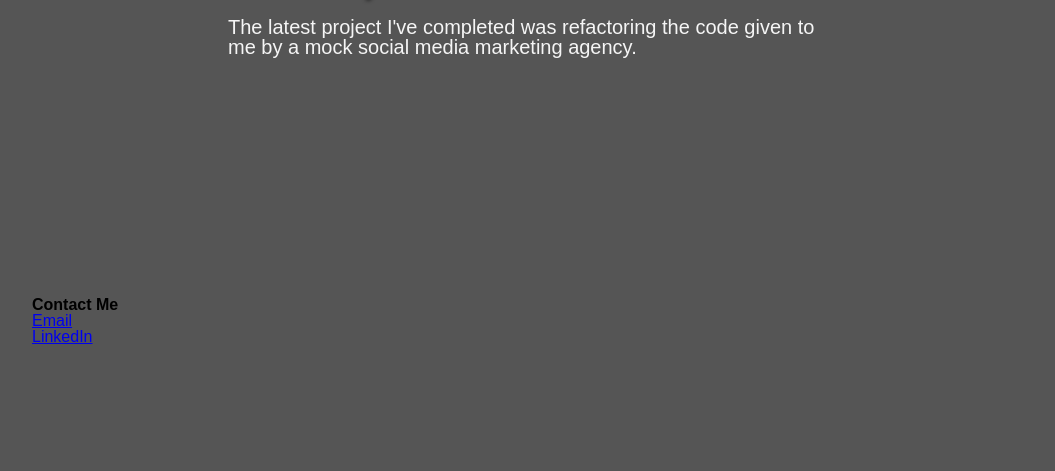
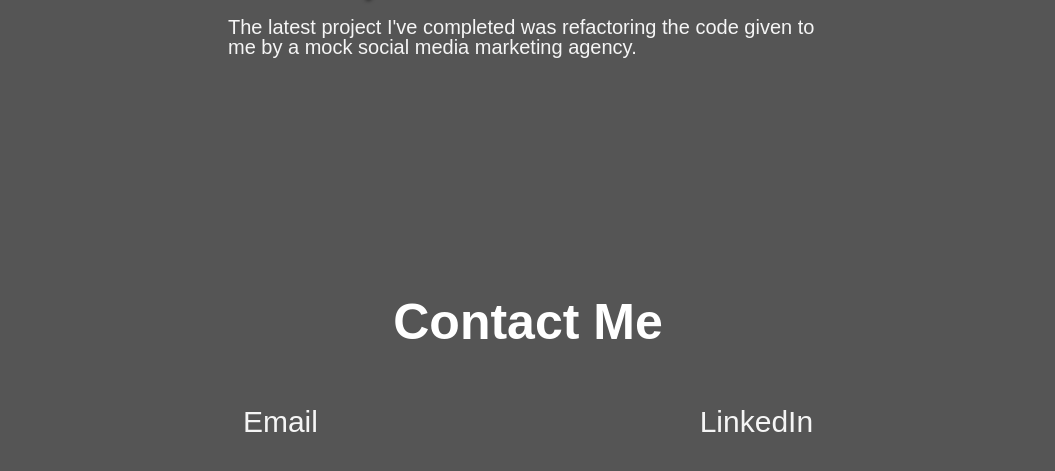
Before and after one commit to frvnlol/challenge-2-portfolio, a plain HTML site: page index.html in a window 1280 px wide. Shown: the part 2143-2614 px from the top of the page, without its empty margins (112-1167 px from the left). Drawn offline with Linux system fonts and the light colour scheme.

Commit message:
added contact me section and css styling

```diff
--- a/index.html
+++ b/index.html
@@ -1,8 +1,8 @@
 <!DOCTYPE html>
 <html lang="en">
   <head>
-    <meta charset="UTF-8">
-    <meta name="viewport" content="width=device-width, initial-scale=1.0">
+    <meta charset="UTF-8" />
+    <meta name="viewport" content="width=device-width, initial-scale=1.0" />
     <title>Francis' Portfolio Website</title>
     <link rel="stylesheet" href="./reset.css" />
     <link rel="stylesheet" href="./style.css" />
@@ -10,6 +10,7 @@
 
   <body>
     <header>
+      <!--Header and Nav-bar section-->
       <h1>my <span class="port">Portfolio</span></h1>
       <nav>
         <ul class="navbar">
@@ -43,11 +44,18 @@
       <!--About Me Section-->
       <section class="about" id="about-me">
         <div class="about-me-img">
-                <img src="./Images/about.jpeg" alt="about me image"/>
+          <img src="./Images/about.jpeg" alt="about me image" />
         </div>
         <article class="about-me">
           <h2>About Me</h2>
-                <p>Lorem ipsum dolor, sit amet consectetur adipisicing elit. Ut dolorem perspiciatis autem facilis quos fugiat? Illo modi quisquam eos enim! Vel eligendi modi ab est architecto fugiat labore assumenda inventore? Lorem ipsum dolor sit amet consectetur, adipisicing elit. Tenetur animi pariatur ad nulla aliquam optio, facilis recusandae consequatur ullam error corporis, voluptatem expedita corrupti maxime eum, vitae dicta laborum ipsa!
+          <p>
+            Lorem ipsum dolor, sit amet consectetur adipisicing elit. Ut dolorem
+            perspiciatis autem facilis quos fugiat? Illo modi quisquam eos enim!
+            Vel eligendi modi ab est architecto fugiat labore assumenda
+            inventore? Lorem ipsum dolor sit amet consectetur, adipisicing elit.
+            Tenetur animi pariatur ad nulla aliquam optio, facilis recusandae
+            consequatur ullam error corporis, voluptatem expedita corrupti
+            maxime eum, vitae dicta laborum ipsa!
           </p>
         </article>
       </section>
@@ -58,25 +66,41 @@
 
         <div class="mywork">
           <article class="row">
-                    <img class="sec-work" src="./Images/tech2.jpeg" alt="computer desktop on wooden desk with notebook, roll of tape and a poster holder in front of it." />
+            <img
+              class="sec-work"
+              src="./Images/tech2.jpeg"
+              alt="computer desktop on wooden desk with notebook, roll of tape and a poster holder in front of it."
+            />
             <h3>COMING SOON</h3>
           </article>
 
           <article class="row" id="hover-row">
-                    <a href="https://frvnlol.github.io/module-1-code-refactor/"><img id="first-work" src="./Images/tech1.jpeg" alt="image of laptop with code on screen" /></a>
+            <a href="https://frvnlol.github.io/module-1-code-refactor/"
+              ><img
+                id="first-work"
+                src="./Images/tech1.jpeg"
+                alt="image of laptop with code on screen"
+            /></a>
             <h3>Latest Project</h3>
-                    <p>The latest project I've completed was refactoring the code given to me by a mock social media marketing agency.</p>
+            <p>
+              The latest project I've completed was refactoring the code given
+              to me by a mock social media marketing agency.
+            </p>
           </article>
 
           <article class="row">
-                    <img id="third-work" src="./Images/tech3.jpeg" alt="desk with tech devices focusing on the screen on a tablet that has plans for something on its screen." />
+            <img
+              id="third-work"
+              src="./Images/tech3.jpeg"
+              alt="desk with tech devices focusing on the screen on a tablet that has plans for something on its screen."
+            />
             <h3>COMING SOON</h3>
           </article>
         </div>
       </section>
 
-        <!--Contact Me-->
-        <section class="contact-me" id-="contact">
+      <!--Contact Me Section-->
+      <section class="contact-me" id="contact">
         <div class="contact-center">
           <h3>Contact Me</h3>
         </div>
@@ -89,12 +113,8 @@
           </li>
         </ul>
       </section>
-
     </main>
 
-     <footer>
-
-     </footer>
-
+    <footer></footer>
   </body>
 </html>
--- a/style.css
+++ b/style.css
@@ -10,12 +10,17 @@
     padding: 0;
     box-sizing: border-box;
 }
+
 /* General Styles*/
-
 body {
      background: rgb(85, 85, 85);
 }
 
+section {
+    padding: 120px 9rem;
+}
+
+/* Header */
 header {
     position: fixed;
     width: 100%;
@@ -37,10 +42,6 @@ header h1 {
 
 header h1 .port {
     color: var(--lightblue);
-}
-
-section {
-    padding: 120px 9rem;
 }
 
 /* Navigation Bar */
@@ -96,7 +97,6 @@ section {
     font-size: 16px;
     color: var(--whitesmoke);
     margin-bottom: 10px;
-
 }
 
 /* About me section */
@@ -108,13 +108,11 @@ section {
     padding: 100px auto;
     flex-wrap: wrap;
     justify-content: center;
-
 }
 .about-me-img img {
     max-width: 100%;
     width: 600px;
     height: auto;
-
 }
 
 .about-me h2 {
@@ -122,7 +120,6 @@ section {
     color: var(--whitesmoke);
     text-shadow: 2px 2px 4px var(--lightblue);
     text-align: center;
-
 }
 
 .about-me p {
@@ -131,11 +128,10 @@ section {
     color: var(--whitesmoke);
     font-weight: 400;
     text-shadow: 1px 1px 3px black;
-
 }
 
+
 /* Previous work section */
-
 .previouswork > h3 {
     text-align: center;
     font-size: 40px;
@@ -150,8 +146,6 @@ section {
     margin-top: 40px;
     grid-gap: 2rem;
     align-items: center;
-
-
 }
 
  .row .sec-work,
@@ -159,14 +153,11 @@ section {
     max-width: 100%;
     width: 300px;
     border-radius: 10px;
-
 }
 
 .row #first-work{
     width: 600px;
 }
-
-
 
 .row h3 {
     font-size: 30px;
@@ -182,7 +173,6 @@ section {
     color: var(--whitesmoke);
     font-weight: 250;
 
-
 }
 
 
@@ -191,3 +181,30 @@ section {
     transition: .4s ease-in-out;
     cursor: grab;
 }
+
+/* Contact Me Section */
+
+.contact-center {
+    text-align: center;
+    font-size: 50px;
+    color: white;
+    margin-bottom: 50px;
+}
+
+.contact-me ul {
+    display: flex;
+    justify-content: space-around;
+    padding: 10px 20px;
+}
+
+.contact-me ul li a{
+    text-decoration: none;
+    font-size: 30px;
+    color: var(--whitesmoke);
+
+}
+
+.contact-me ul li a:hover{
+    color: var(--lightblue);
+    transition: .2s ease-in-out;
+}
```
Lines whose indentation alone changed are shown as unchanged.
